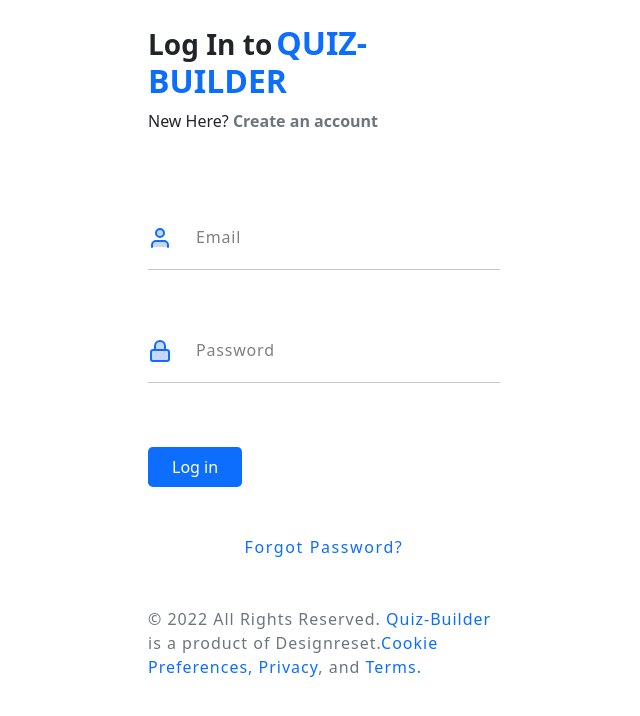
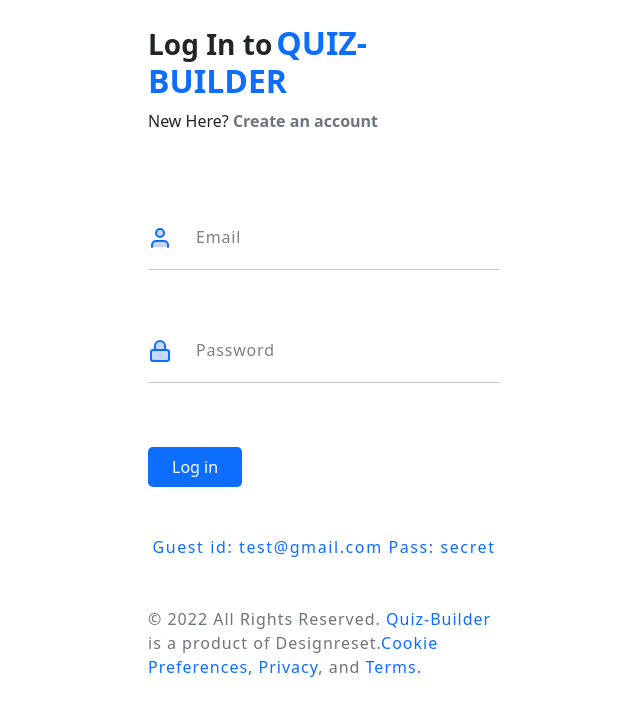
Before and after one commit to Shivamy2/quiz-builder-app-client, a React (Create React App) app: page /login in a window 1280 px wide. Shown: the top 716 px of the page, without its empty margins (316-956 px from the left). Built offline with nearby package versions, Linux system fonts and the light colour scheme.

Commit message:
removed warnings

```diff
--- a/package.json
+++ b/package.json
@@ -32,6 +32,9 @@
         "test": "react-scripts test",
         "eject": "react-scripts eject"
     },
+    "overrides": {
+        "autoprefixer": "10.4.5"
+    },
     "eslintConfig": {
         "extends": [
             "react-app",
--- a/src/pages/auth/LogIn.page.jsx
+++ b/src/pages/auth/LogIn.page.jsx
@@ -132,8 +132,7 @@
           <Direction
             className="mt-5 text-center fs-6 login__form-direction"
             textClassName="text-center tracking-widest font-semibold text-primary"
-            text="Forgot Password?"
-            path="/login"
+            text="Guest id: test@gmail.com Pass: secret"
           />
           <Copyright />
         </div>
```
Also changed, not shown: 2 other files (tests, documents, lock files or other folders).
